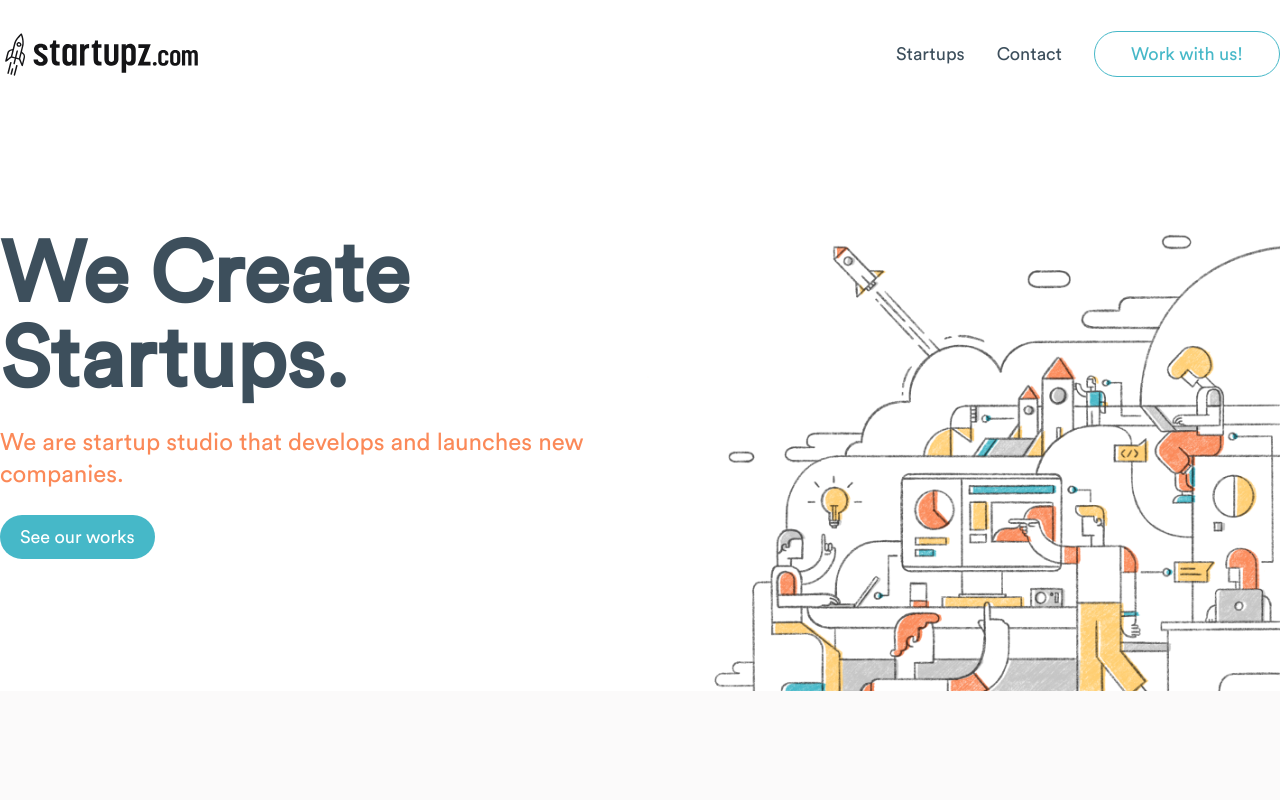
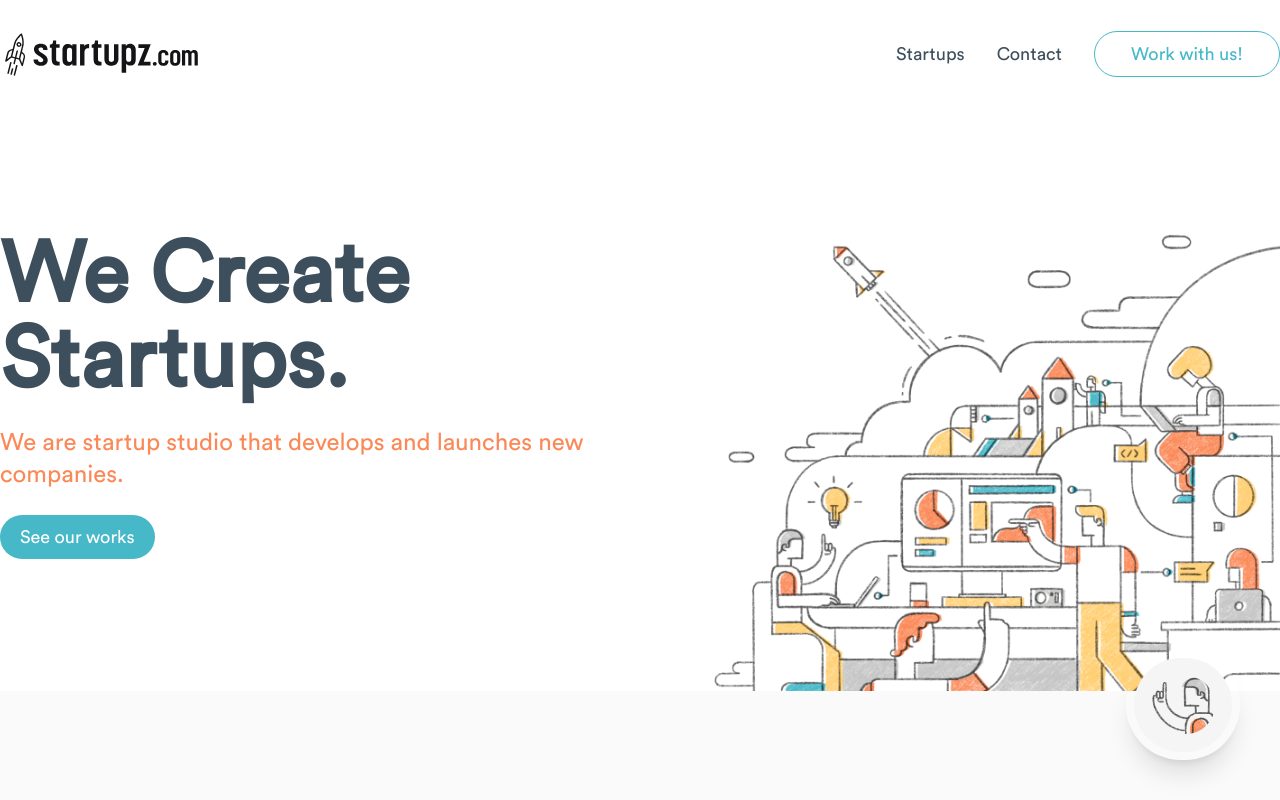
Before and after one commit to Sergey-Xursevich/startupz, a React (Create React App) app: page / in a window 1280 px wide. Shown: the top 800 px of the page. Built offline with nearby package versions, Linux system fonts and the light colour scheme.

Commit message:
add: virtual assist

```diff
--- a/src/App.jsx
+++ b/src/App.jsx
@@ -1,3 +1,4 @@
+import Dialog from "./components/dialog/Dialog";
 import Footer from "./layouts/footer/Footer";
 import Header from "./layouts/header/Header";
 import Main from "./layouts/main/Main";
@@ -8,6 +9,7 @@ function App() {
       <Header />
       <Main />
       <Footer />
+      <Dialog />
     </div>
   );
 }
--- /dev/null
+++ b/src/components/dialog/Dialog.jsx
@@ -0,0 +1,41 @@
+
+import { useState } from "react";
+import { FontAwesomeIcon } from "@fortawesome/react-fontawesome";
+import { library } from "@fortawesome/fontawesome-svg-core";
+import { faClose } from "@fortawesome/free-solid-svg-icons";
+
+import Assistant from "../../assets/images/assistant.png";
+
+library.add(faClose);
+
+const DialogPopup = () => {
+  return (
+    <div className="absolute -top-20 -left-72 flex justify-between items-center">
+      <div className="px-5 py-3 rounded-full rounded-br-none bg-alba text-[#FFF] mr-8">
+        <p> Hi! I am Ben, your virtual assistant. <br/> How can I make your day better?</p>
+      </div>
+      <FontAwesomeIcon icon="close" size="xl" color="#939393" />
+    </div>
+  );
+};
+
+const Dialog = () => {
+  const [isShowPopup, setIsShowPopup] = useState(false);
+
+  const toggleVisiblePopup = () => {
+    setIsShowPopup(!isShowPopup);
+  }
+
+  return (
+    <div className="fixed bottom-10 right-10 z-50">
+      <button onClick={toggleVisiblePopup} className="relative transition-all p-2 bg-white rounded-full shadow-xl hover:bg-black-gray">
+        <div className="flex items-center justify-center px-[17px] py-[18px] bg-white-gray-25 rounded-full">
+          <img className="rounded-full" src={Assistant} alt="assistant" />
+        </div>
+        {isShowPopup && <DialogPopup />}
+      </button>
+    </div>
+  );
+};
+
+export default Dialog;
--- a/tailwind.config.js
+++ b/tailwind.config.js
@@ -13,6 +13,7 @@ module.exports = {
 	  "purple-light": "#8B60D3",
 	  "yellow-gray": "#FFC351",
 	  "black-gray": "#939393",
+	  "white-gray-25": "#F5F5F5",
     },
 	fontFamily: {
 		circular: ["Circular", "cursive"],
```
Also changed, not shown: src/assets/images/assistant.png (added).
